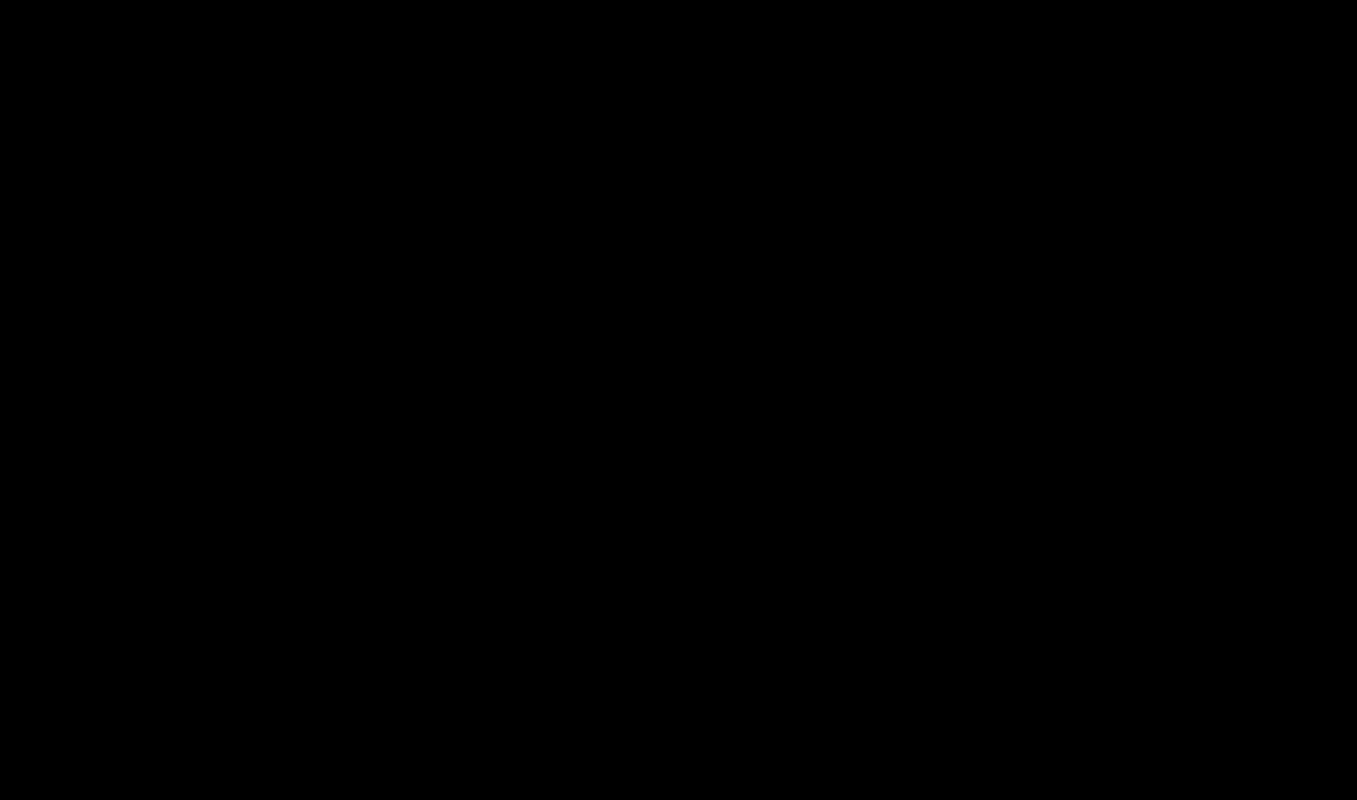
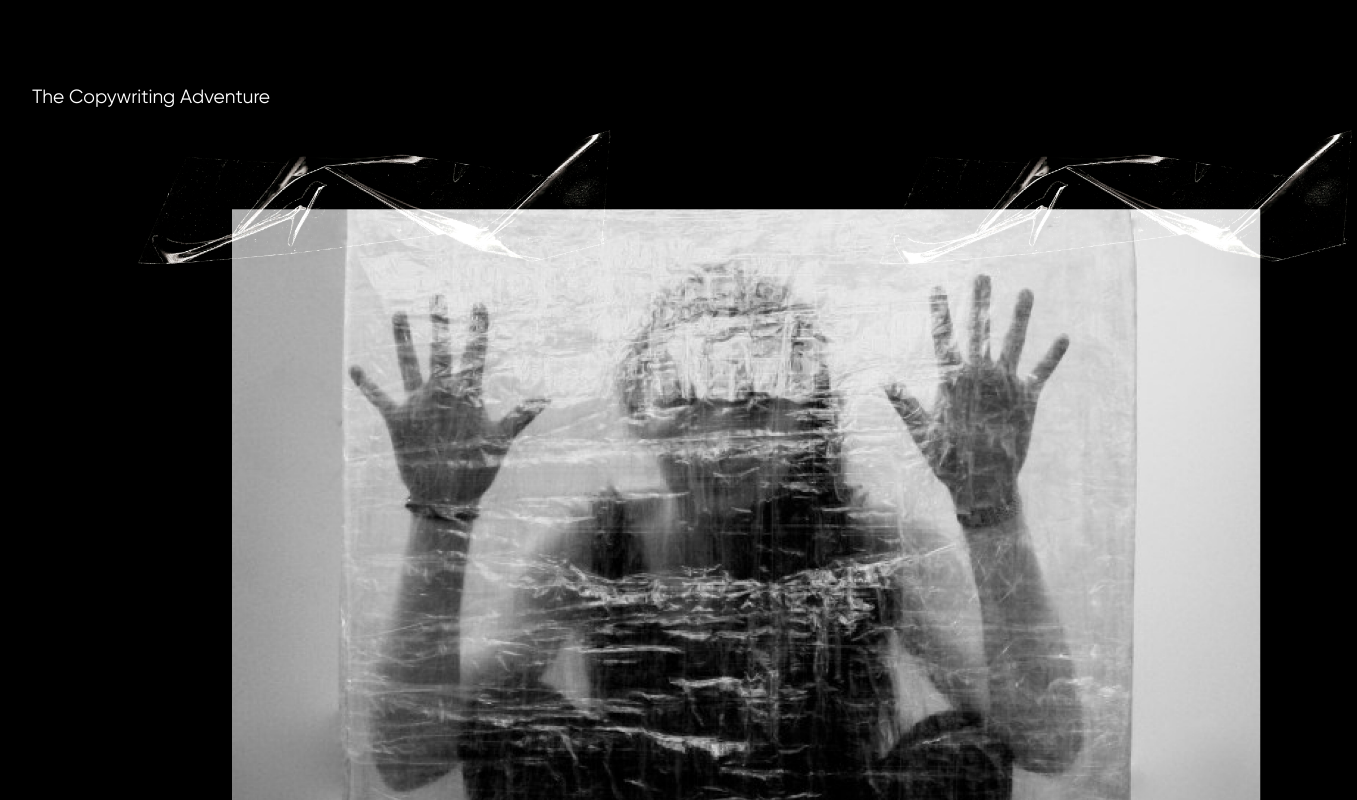
Before and after one commit to OlaoreFouad/garnicopies-frontend, a Next.js app in the folder garnicopes/: page / in a window 1280 px wide. Shown: the part 2260-3060 px from the top of the page, 1357 px wide, since content can reach past the window. Before the commit the page ends 2436 px from the top, so only its background shows below. Built offline with nearby package versions, Linux system fonts and the light colour scheme.

Commit message:
feat: building issue

```diff
--- a/garnicopes/app/components/navigation/nav.tsx
+++ b/garnicopes/app/components/navigation/nav.tsx
@@ -30,6 +30,10 @@ interface NavProp {
 /**This section is for when the web application is on desktop View */
 const DesktopNav = () => {
   const pathname = usePathname();
+  const [isOpen, setIsOpen] = useState(false);
+  const handleClick = () => {
+    setIsOpen((isOpen) => !isOpen);
+  };
 
   return (
     <div className="container nav">
@@ -43,7 +47,7 @@ const DesktopNav = () => {
           priority
         />
       </Link>
-      <div className="nav__container">
+      <div className="nav__container nav__resp">
         {paths.map((path) => (
           <Link
             key={path.pathname}
@@ -58,32 +62,7 @@ const DesktopNav = () => {
           </Link>
         ))}
       </div>
-    </div>
-  );
-};
-
-/**This section is for when the web application is on mobile View */
-
-const MobileNav = () => {
-  const [isOpen, setIsOpen] = useState(false);
-  const handleClick = () => {
-    setIsOpen((isOpen) => !isOpen);
-  };
-  return (
-    <div className="container mobile">
-      <Link href={"/"}>
-        <Image
-          src="/logo.png"
-          alt="Vercel Logo"
-          style={{ zIndex: 33 }}
-          // className="dark:invert"
-          width={150}
-          height={34}
-          priority
-        />
-      </Link>
-
-      <div className="action" onClick={handleClick}>
+      <div className="action__button" onClick={handleClick}>
         <Image
           src="/hamburger.png"
           alt="Vercel Logo"
@@ -94,12 +73,16 @@ const MobileNav = () => {
         />
       </div>
 
+      {/* <div className="mobile"> */}
       <AnimatePresence>
         {isOpen && <SideNav isOpen={isOpen} setIsOpen={setIsOpen} />}
       </AnimatePresence>
+      {/* </div> */}
     </div>
   );
 };
+
+/**This section is for when the web application is on mobile View */
 
 const SideNav: React.FC<NavProp> = ({ isOpen, setIsOpen }) => {
   const pathname = usePathname();
@@ -153,7 +136,6 @@ const SideNav: React.FC<NavProp> = ({ isOpen, setIsOpen }) => {
               src="/logo.png"
               alt="Vercel Logo"
               style={{ zIndex: 33 }}
-              // className="dark:invert"
               width={150}
               height={34}
               priority
@@ -197,25 +179,8 @@ const SideNav: React.FC<NavProp> = ({ isOpen, setIsOpen }) => {
 };
 
 const Nav = () => {
-  const [isMobile, setIsMobile] = useState(null);
-
-  useEffect(() => {
-    const handleResize = () => {
-      setIsMobile(window.innerWidth < 768);
-    };
-
-    handleResize();
-    window.addEventListener("resize", handleResize);
-
-    return () => window.removeEventListener("resize", handleResize);
-  }, []);
-
-  if (isMobile === null) {
-    return null; // or a loading spinner, if you prefer
-  }
-
   return (
-    <div className="nav_body">{isMobile ? <MobileNav /> : <DesktopNav />}</div>
+    <div className="nav_body">{<DesktopNav />}</div>
   );
 };
 
--- /dev/null
+++ b/garnicopes/app/landing_page/Adventure.tsx
@@ -0,0 +1,36 @@
+import React from "react";
+// import adventure from '../'
+import Image from "next/image";
+
+export function Adventure() {
+  return (
+    <div className="adventure">
+      <p className=" section__tag">The Copywriting Adventure</p>
+      <div className="adv-container adv">
+        <div className="adv__info">
+          <h2>Turning Clicks into Cheers</h2>
+          <h4>The Quest for Engagement</h4>
+          <p>
+            Once upon a digital landscape, a thriving online business found
+            itself{" "}
+            <span>
+              trapped in the perplexing forest of low conversions, a sky-high
+              bounce rate, and dwindling brand engagement.
+            </span>{" "}
+            The enchanting journey that once beckoned users to explore and
+            linger had turned into a maze of missed opportunities.
+          </p>
+        </div>
+        <Image
+          src="/adv1.png"
+          alt="Vercel Logo"
+          className="adv__image"
+          width={150}
+          height={34}
+          priority
+        />
+        ;
+      </div>
+    </div>
+  );
+}
--- a/garnicopes/app/landing_page/Header.tsx
+++ b/garnicopes/app/landing_page/Header.tsx
@@ -21,7 +21,7 @@ export function Header() {
       </h1>
       <div className="button__container">
         <Link href={"/"} className="button">
-          Let's Talk
+          Let&apos;s Talk
         </Link>
       </div>
 
--- a/garnicopes/app/landing_page/Services.tsx
+++ b/garnicopes/app/landing_page/Services.tsx
@@ -32,7 +32,7 @@ export function Services() {
   return (
     <div className="services">
       <p className=" section__tag">Services</p>
-      <h1 className="services__heading">
+      <h2 className="services__heading">
         COPIES WITH A <span>F</span>
         <span>E</span>
         <span>E</span>
@@ -41,10 +41,10 @@ export function Services() {
         <span>N</span>
         <span>G</span>
         <span>!</span>
-      </h1>
+      </h2>
       <p className="section__tag services__info">
-        There's no second chances. Bad writing will send customers straight to
-        your competitor. Never to return.{" "}
+        There&apos;s no second chances. Bad writing will send customers straight
+        to your competitor. Never to return.{" "}
         <span>Copy that connects and converts is not just a dream.</span> We can
         make it your reality.
       </p>
--- a/garnicopes/app/landing_page/_landing.scss
+++ b/garnicopes/app/landing_page/_landing.scss
@@ -310,3 +310,18 @@
     }
   }
 }
+
+
+.adventure{
+  text-align: start;
+
+  .adv{
+    display: flex;
+
+    img{
+      width: 100%;
+      height: 100%;
+      object-fit: cover;
+    }
+  }
+}
--- a/garnicopes/app/landing_page/index.tsx
+++ b/garnicopes/app/landing_page/index.tsx
@@ -1,2 +1,3 @@
+export { Adventure } from "./Adventure";
 export { Header } from "./Header";
 export { Services } from "./Services";
--- a/garnicopes/app/page.tsx
+++ b/garnicopes/app/page.tsx
@@ -6,6 +6,7 @@ export default function Home() {
     <div className="container header">
       <Landing.Header />
       <Landing.Services />
+      <Landing.Adventure />
     </div>
   );
 }
--- a/garnicopes/app/styles/styles.css
+++ b/garnicopes/app/styles/styles.css
@@ -51,6 +51,11 @@
   justify-content: space-between;
   align-items: center;
 }
+@media screen and (max-width: 768px) {
+  .nav .nav__resp {
+    display: none;
+  }
+}
 .nav__nav_link {
   text-transform: uppercase;
   margin-left: 20px;
@@ -66,17 +71,16 @@
 .nav__nav_link.active {
   color: white;
 }
+.nav .action__button {
+  display: none;
+}
+@media screen and (max-width: 768px) {
+  .nav .action__button {
+    display: block;
+  }
+}
 
-.mobile {
-  display: flex;
-  justify-content: space-between;
-  align-items: center;
-  padding-left: 30px;
-  padding-right: 30px;
-  box-sizing: border-box;
-  z-index: 200;
-}
-.mobile .sidenav {
+.sidenav {
   position: absolute;
   width: 100%;
   height: 100%;
@@ -87,14 +91,14 @@
   padding: 30px;
   z-index: 200;
 }
-.mobile .sidenav__links {
+.sidenav__links {
   position: relative;
   height: 100%;
   display: flex;
   flex-direction: column;
   justify-content: center;
 }
-.mobile .sidenav__links .top_section {
+.sidenav__links .top_section {
   position: fixed;
   top: 20px;
   display: flex;
@@ -102,13 +106,13 @@
   justify-content: space-between;
   align-items: center;
 }
-.mobile .sidenav__links .nav__nav_link {
+.sidenav__links .nav__nav_link {
   text-align: start;
   font-size: 3.4em;
   margin: 0px;
 }
 @media screen and (max-width: 400px) {
-  .mobile .sidenav__links .nav__nav_link {
+  .sidenav__links .nav__nav_link {
     font-size: 2.5em;
   }
 }
@@ -449,6 +453,18 @@
   bottom: 5px;
 }
 
+.adventure {
+  text-align: start;
+}
+.adventure .adv {
+  display: flex;
+}
+.adventure .adv img {
+  width: 100%;
+  height: 100%;
+  object-fit: cover;
+}
+
 .container {
   max-width: 1400px;
   width: 95%;
```
Also changed, not shown: garnicopes/app/components/navigation/_nav.scss (+13 -11 lines), garnicopes/public/adv1.png (added), 1 other file (tests, documents, lock files or other folders).
